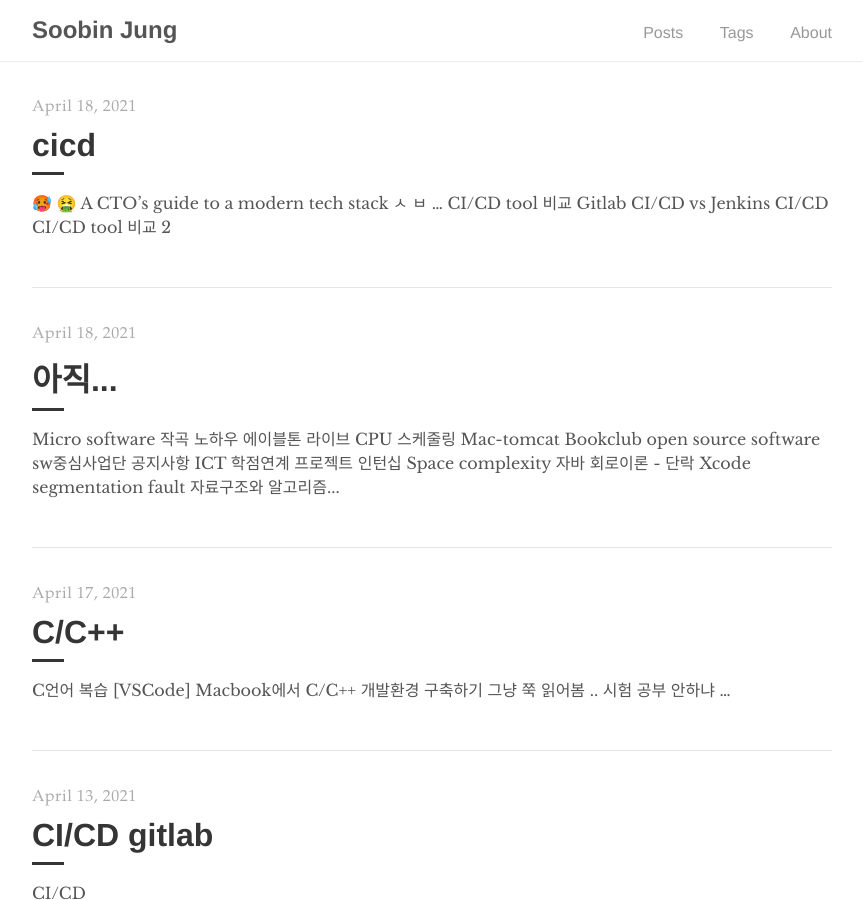
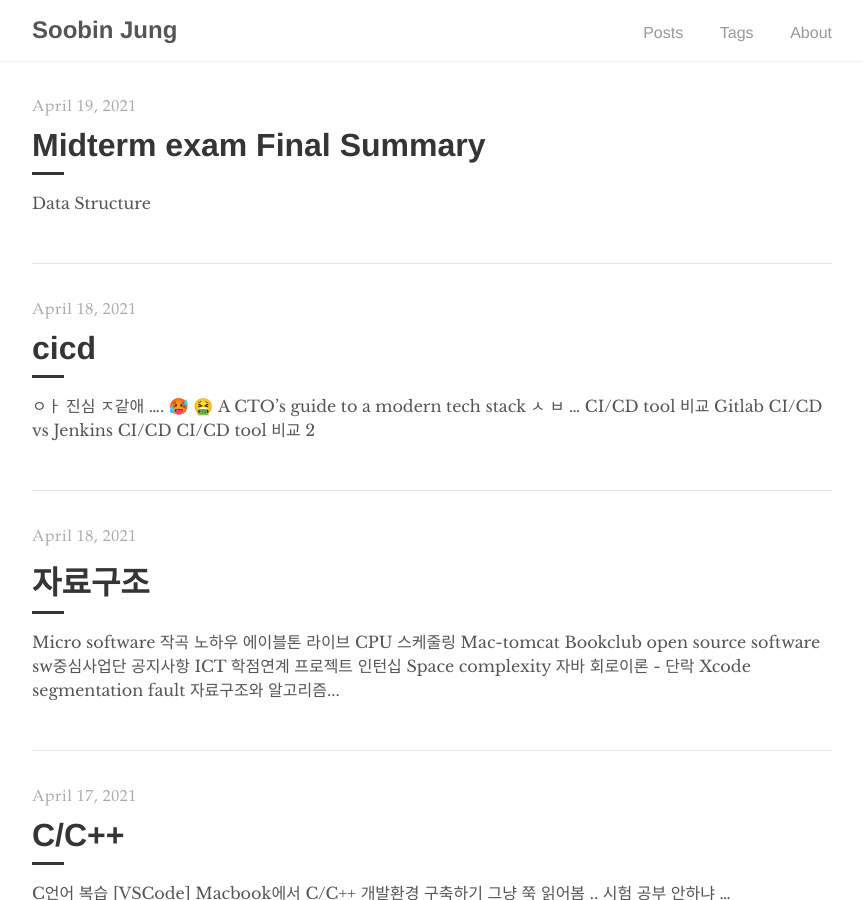
Before and after one commit to SoobinJung1013/SoobinJung1013.github.io, a Jekyll site: the page built from index.html, in a window 1280 px wide and 900 px high. Shown: the whole window, without its empty margins (208-1071 px from the left). Built offline with Jekyll 4.4.1, drawn with Linux system fonts in a browser that asks for light colours; the list of posts is cut into pages by our own code; some of the changed text lies outside the part shown.

Commit message:
midterm exa

```diff
--- a/_posts/2021-04-18-48.md
+++ b/_posts/2021-04-18-48.md
@@ -1,6 +1,6 @@
 ---
 layout: post
-title:  "아직..."
+title:  "자료구조"
 author: "Soobin Jung"
 comments: true
 tags: Tale
--- a/_posts/2021-04-18-49.md
+++ b/_posts/2021-04-18-49.md
@@ -8,7 +8,7 @@ tags: Tale
 
 ---
 
-![ㅅㅂ.](https://SoobinJung1013.github.io/images/this.png)
+![ㅅㅂ.](https://SoobinJung1013.github.io/images/this.png)ㅇㅏ 진심 ㅈ같애 ....
 
 [🥵](https://ichi.pro/ko/gcpui-gwanli-hyeong-kubernetes-keulleoseuteoeseo-gitlab-ci-cdleul-sayonghan-aepeullikeisyeon-baepo-126124207544220)
 
--- /dev/null
+++ b/_posts/2021-04-19-50.md
@@ -0,0 +1,10 @@
+---
+layout: post
+title:  "Midterm exam Final Summary "
+author: "Soobin Jung"
+comments: true
+tags: Tale
+
+---
+
+[Data Structure](https://soobinthegenius.tistory.com/2)
```
